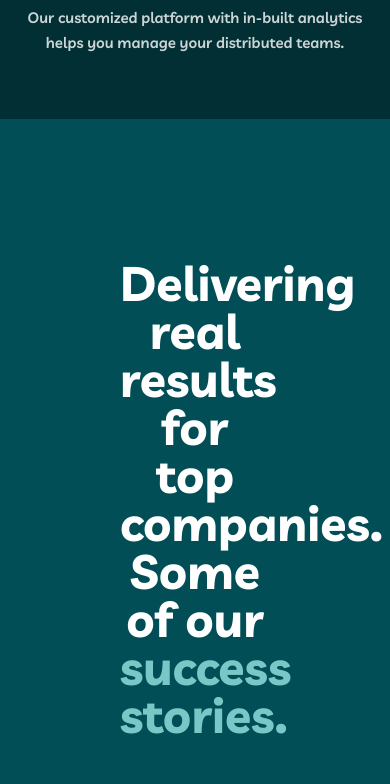
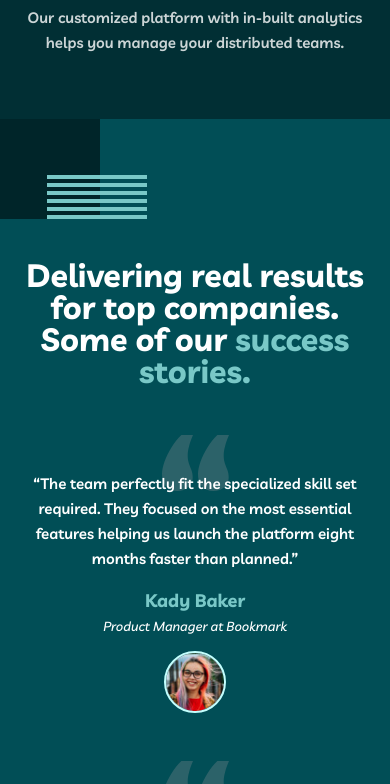
Before and after one commit to mohamedxamid/my-team, a plain HTML site: page index.html in a window 390 px wide. Shown: the part 1549-2333 px from the top of the page. Drawn offline with Linux system fonts and the light colour scheme.

Commit message:
make responsive reviews section

```diff
--- a/css/styles.css
+++ b/css/styles.css
@@ -559,7 +559,7 @@ h3 {
 }
 
 .reviews__item {
-    max-width: 350px;
+    max-width: calc(33% - 30px);
     width: 100%;
     margin-left: 30px;
     margin-top: 68px;
@@ -609,6 +609,7 @@ h3 {
 .item-reviews__author-img {
     width: 62px;
     height: 62px;
+    margin-top: auto;
     border-radius: 50%;
     border: 2px solid #c4fffe;
     object-fit: cover;
@@ -1023,6 +1024,10 @@ only screen and (                min-resolution: 2dppx) {
     .features {
         background-position: top 0 right -100px;
     }
+
+    .reviews {
+        background-position: top 0 left 0px, bottom -100px right 0;
+    }
 }
 
 @media only screen and (max-width: 935px) {
@@ -1104,6 +1109,42 @@ only screen and (                min-resolution: 2dppx) {
 
     .features__list {
         margin-top: 64px;
+    }
+
+    /* REVIEWS */
+    .reviews {
+        padding-top: 100px;
+        padding-bottom: 100px;
+    }
+
+    .reviews__container {
+        padding-left: 98px;
+        padding-right: 98px;
+    }
+
+    .reviews__title {
+        padding: 0;
+        margin-bottom: 48px;
+    }
+
+    .reviews__grid {
+        flex-direction: column;
+        margin-top: -48px;
+        margin-left: 0;
+    }
+
+    .reviews__item {
+        max-width: 100%;
+        margin-top: 48px;
+        margin-left: 0;
+    }
+
+    .item-reviews__text {
+        margin-bottom: 16px;
+    }
+
+    .item-reviews__author-profession {
+        margin-bottom: 16px;
     }
 }
 
@@ -1269,4 +1310,20 @@ only screen and (                min-resolution: 2dppx) {
     .item-features__title {
         margin-bottom: 8px;
     }
+
+    /* REVIEWS */
+    .reviews {
+        padding-top: 140px;
+        padding-bottom: 164px;
+    }
+
+    .reviews__container {
+        padding-left: 24px;
+        padding-right: 24px;
+    }
+
+    .reviews__title {
+        font-size: 32px;
+        line-height: 32px;
+    }
 }
```
